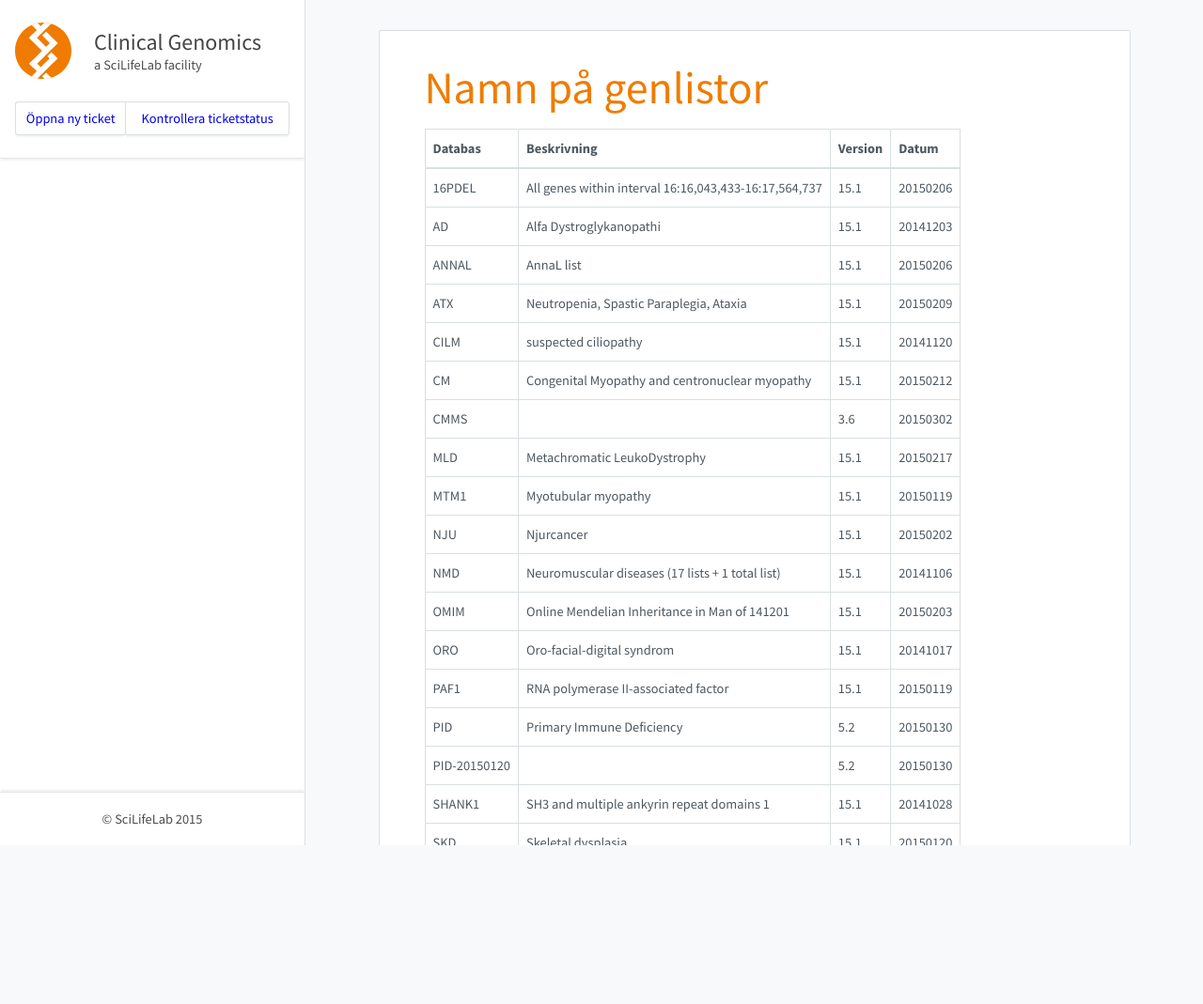
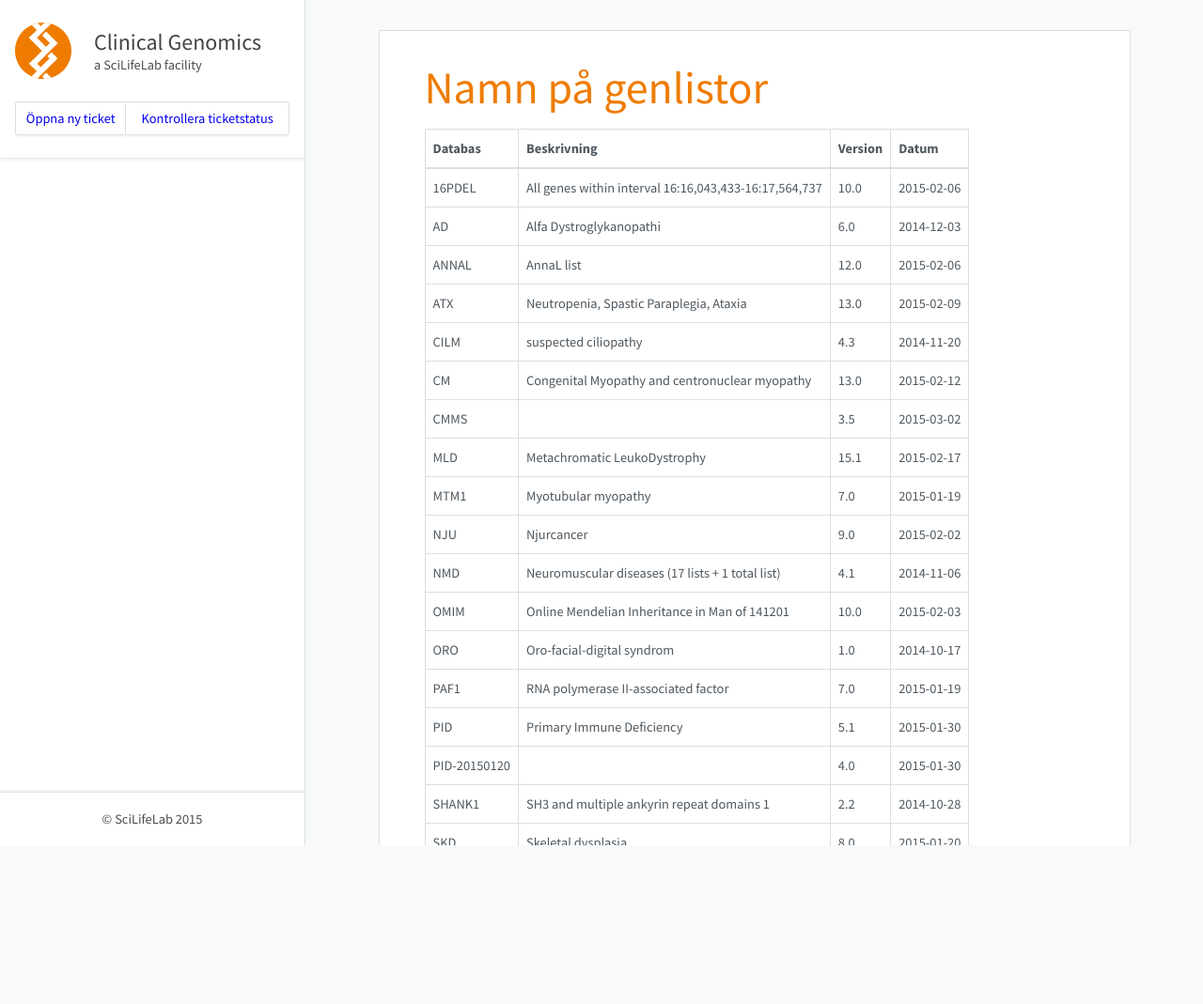
Before and after one commit to Clinical-Genomics/clinical-genomics.github.io, a Jekyll site: the page built from _pages/namnpagenlistor.md, in a window 1280 px wide. Shown: the whole page at 94% size. Built offline with Jekyll 4.4.1, drawn with Linux system fonts in a browser that asks for light colours; nearby versions of some CDN libraries.

Commit message:
Update to cust000-Clinical_master_list.txt

```diff
--- a/_pages/namnpagenlistor.md
+++ b/_pages/namnpagenlistor.md
@@ -8,21 +8,21 @@ title: Namn på genlistor
 
 |Databas|Beskrivning|Version|Datum|
 |---|---|---|---|
-|16PDEL|All genes within interval 16:16,043,433-16:17,564,737|15.1|20150206|
-|AD|Alfa Dystroglykanopathi|15.1|20141203|
-|ANNAL|AnnaL list|15.1|20150206|
-|ATX|Neutropenia, Spastic Paraplegia, Ataxia|15.1|20150209|
-|CILM|suspected ciliopathy|15.1|20141120|
-|CM|Congenital Myopathy and centronuclear myopathy|15.1|20150212|
-|CMMS||3.6|20150302|
-|MLD|Metachromatic LeukoDystrophy|15.1|20150217|
-|MTM1|Myotubular myopathy|15.1|20150119|
-|NJU|Njurcancer|15.1|20150202|
-|NMD|Neuromuscular diseases (17 lists + 1 total list)|15.1|20141106|
-|OMIM|Online Mendelian Inheritance in Man of 141201|15.1|20150203|
-|ORO|Oro-facial-digital syndrom|15.1|20141017|
-|PAF1|RNA polymerase II-associated factor|15.1|20150119|
-|PID|Primary Immune Deficiency|5.2|20150130|
-|PID-20150120||5.2|20150130|
-|SHANK1|SH3 and multiple ankyrin repeat domains 1|15.1|20141028|
-|SKD|Skeletal dysplasia|15.1|20150120|
+|16PDEL|All genes within interval 16:16,043,433-16:17,564,737|10.0|2015-02-06|
+|AD|Alfa Dystroglykanopathi|6.0|2014-12-03|
+|ANNAL|AnnaL list|12.0|2015-02-06|
+|ATX|Neutropenia, Spastic Paraplegia, Ataxia|13.0|2015-02-09|
+|CILM|suspected ciliopathy|4.3|2014-11-20|
+|CM|Congenital Myopathy and centronuclear myopathy|13.0|2015-02-12|
+|CMMS||3.5|2015-03-02|
+|MLD|Metachromatic LeukoDystrophy|15.1|2015-02-17|
+|MTM1|Myotubular myopathy|7.0|2015-01-19|
+|NJU|Njurcancer|9.0|2015-02-02|
+|NMD|Neuromuscular diseases (17 lists + 1 total list)|4.1|2014-11-06|
+|OMIM|Online Mendelian Inheritance in Man of 141201|10.0|2015-02-03|
+|ORO|Oro-facial-digital syndrom|1.0|2014-10-17|
+|PAF1|RNA polymerase II-associated factor|7.0|2015-01-19|
+|PID|Primary Immune Deficiency|5.1|2015-01-30|
+|PID-20150120||4.0|2015-01-30|
+|SHANK1|SH3 and multiple ankyrin repeat domains 1|2.2|2014-10-28|
+|SKD|Skeletal dysplasia|8.0|2015-01-20|
```
Also changed, not shown: _pages/genelistanamn.md (deleted, +0 -30 lines).
